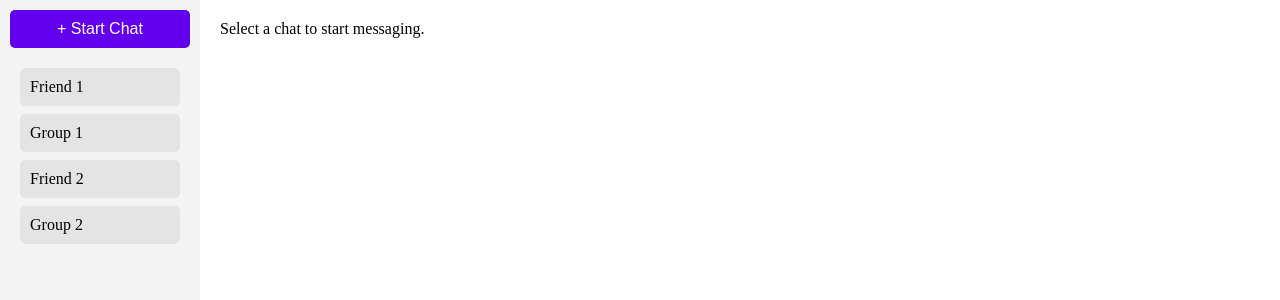
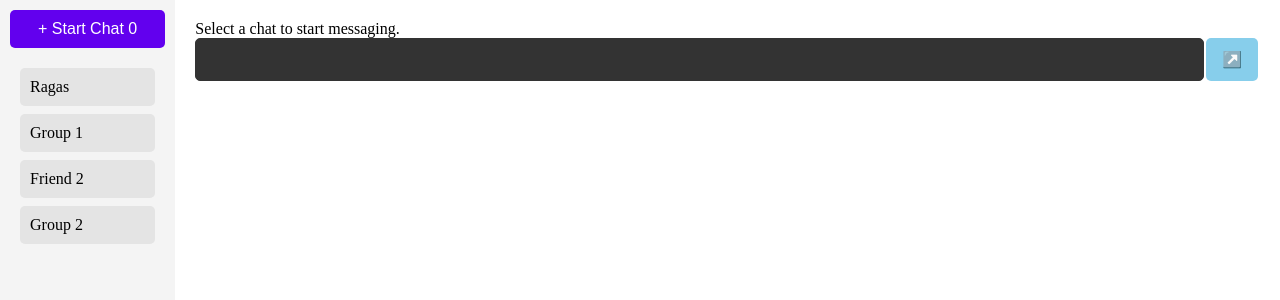
Before and after one commit to sagardubey14/quickchat-frontend, a React (Vite) app: page /chat in a window 1280 px wide. Shown: the top 300 px of the page. Built offline with nearby package versions, Linux system fonts and the light colour scheme.

Commit message:
Chat UI-3

```diff
--- a/package.json
+++ b/package.json
@@ -7,7 +7,8 @@
     "dev": "vite",
     "build": "vite build",
     "lint": "eslint .",
-    "preview": "vite preview"
+    "preview": "vite preview",
+    "host":"vite --host"
   },
   "dependencies": {
     "react": "^18.3.1",
--- a/src/Components/CSS/ChatUI.css
+++ b/src/Components/CSS/ChatUI.css
@@ -0,0 +1,91 @@
+.StartChats{
+    position: fixed;
+    display: flex;
+    justify-content: center;
+    align-items: center;
+    top: 50%;
+    left: 50%;
+    padding: 10px;
+    translate: -50% -50%;
+    width: 100%;
+    z-index: 10;
+}
+
+.chatUI-div{
+  display: flex;
+  height: 100vh;
+  /* style={{ display: 'flex', height: '100vh' }} */
+}
+
+.startChatBtn{
+  width: 100%;
+  padding: 10px;
+  margin-bottom: 10px;
+  cursor: pointer;
+  /* style={{ width: '100%', padding: '10px', marginBottom: '10px', cursor: 'pointer' }} */
+}
+
+.leftColoumn{
+  width: 200px;
+  background-color: #f4f4f4;
+  padding: 10px;
+  /* style={{ width: '200px', backgroundColor: '#f4f4f4', padding: '10px' }} */
+}
+.leftColoumn-hidden{
+  width: 200px;
+  background-color: #f4f4f4;
+  padding: 10px;
+  /* style={{ width: '200px', backgroundColor: '#f4f4f4', padding: '10px' }} */
+}
+.rightColoumn-hidden{
+  width: 100%;
+}
+.rightColoumn{
+  width: 100%;
+}
+.backButton{
+  display: none;
+  width: 40px;
+  margin: 0 5px 5px 0;
+  /* style={{width:'40px', margin:'0 5px 5px 0'}} */
+}
+.sendBtn{
+  width: 5%;
+  background-color: skyblue;
+  margin: 0 2px;
+}
+.inputSend{
+  display: flex;
+  /* width: 86%; */
+  margin-top: auto;
+}
+/* Styles for mobile screens */
+@media (max-width: 767px) {
+  .startChatBtn{
+    color: red;
+  }
+
+  .leftColoumn,
+  .rightColoumn {
+    width: 100%;
+    transition: transform 0.3s ease;
+  }
+
+  .leftColoumn{
+    display: block;
+    transform: translateX(0);
+  }
+  .leftColoumn-hidden{
+    display: none;
+  }
+
+  .rightColoumn-hidden {
+    display: none;
+  }
+  .backButton{
+    display: block;
+  }
+  .sendBtn{
+    width: 15%;
+  }
+}
--- a/src/Components/CSS/Home.css
+++ b/src/Components/CSS/Home.css
@@ -12,6 +12,7 @@
   background: linear-gradient(135deg, #2A2A2A, #121212); /* Gradient background for more depth */
   color: #E0E0E0;
   display: flex;
+  flex-direction: column;
   justify-content: center;
   align-items: center;
   height: 100vh;
@@ -20,14 +21,14 @@
 
 /* Heading Styles */
 .heading {
-  font-size: 40px;
+  font-size: 150%;
   font-weight: bold;
   color: #6200EE; /* Accent color */
   margin-bottom: 20px; /* Space between heading and content */
   text-transform: uppercase;
   letter-spacing: 2px;
   position: absolute; /* Absolute positioning to keep it at the top */
-  top: 40px; /* 40px from the top */
+  top: 90px; /* 40px from the top */
   left: 50%;
   transform: translateX(-50%); /* Horizontally center */
 }
--- a/src/Components/CSS/StartChat.css
+++ b/src/Components/CSS/StartChat.css
@@ -2,10 +2,11 @@
     display: flex;
     justify-content: center;
     align-items: center;
+    border-radius: 3%;
     height: auto;
     border: 1px solid #333333;
     height: 600px;
-    width: auto;
+    width: 500px;
     flex-direction: column;
     position: relative;
     background-color: #121212; /* Primary background */
--- /dev/null
+++ b/src/Components/ChatDisplay.jsx
@@ -0,0 +1,88 @@
+import React from 'react'
+
+function ChatDisplay({selectedChat, setShowRight}) {
+  return (
+    <div style={{ flex: 1, backgroundColor: '#fff', padding: '20px', flexDirection:'column' }}>
+    {selectedChat ? (
+      <div style={{height:'95%'}}>
+        <div style={{display:'flex'}}>
+        <button onClick={()=>setShowRight(false)} className='backButton' >{'<-'}</button>
+        <h2>{selectedChat.name}</h2>
+        </div>
+        <div style={{ border: '1px solid #ddd', padding: '10px', borderRadius: '5px' }}>
+          <p>This is the chat with {selectedChat.name}.</p>
+        </div>
+
+        {/* Chat Messages */}
+        <div style={{ marginTop: '20px', flex:1, }}>
+          {selectedChat.messages.map((message) => (
+            <div
+              key={message.id}
+              style={{
+                display: 'flex',
+                flexDirection: message.sender === 'Sagar' ? 'row-reverse' : 'row',
+                marginBottom: '10px',
+                alignItems: 'flex-start',
+                 overflowY: 'auto'
+              }}
+            >
+              {/* Message Bubble */}
+              <div
+                style={{
+                  backgroundColor: message.sender === 'Sagar' ? '#d1f7c4' : '#f1f1f1',
+                  padding: '10px',
+                  paddingRight: message.sender === 'Sagar' ? '0' : '10px',
+                  borderRadius: '10px',
+                  maxWidth: '70%',
+                  position: 'relative',
+                  wordWrap: 'break-word',
+                }}
+              >
+                <p style={{ margin: 0, marginBottom:'2px' }}>
+                  {message.text}
+                  {
+                    (() => {
+                      switch (message.status) {
+                        case 'delivered':
+                          return <span style={{ marginRight: '5px', marginLeft:'5px', color: 'gray' }}>✓</span>;
+                        case 'read':
+                          return <span style={{ marginRight: '5px', marginLeft:'5px', color: 'blue' }}>✓</span>;
+                        case 'sent':
+                          return <span style={{ marginRight: '5px', marginLeft:'5px', color: 'gray' }}>↗</span>;
+                        default:
+                          return null;
+                      }
+                    })()
+                  }
+                </p>
+                <div
+                  style={{
+                    fontSize: '12px',
+                    color: '#888',
+                    position: 'absolute',
+                    bottom: '2%',
+                    right: '8%',
+                  }}
+                >
+                  {message.timeStamp}
+                </div>
+              </div>
+            </div>
+          ))}
+        </div>
+      </div>
+    ) : (
+      <p>Select a chat to start messaging.</p>
+    )}
+     {/* Input box and Send button */}
+     <div className='inputSend'>
+     <input style={{width:'100%'}}/>
+     <button className='sendBtn'>↗️</button>
+     </div>
+
+  </div>
+
+  )
+}
+
+export default ChatDisplay
--- a/src/Components/ChatUI.jsx
+++ b/src/Components/ChatUI.jsx
@@ -1,12 +1,172 @@
 import React, { useState } from 'react';
 import StartChat from './StartChat';
 import ChatList from './ChatList';
+import './CSS/ChatUI.css'
+import ChatDisplay from './ChatDisplay';
 
 const ChatUI = () => {
   const [selectedChat, setSelectedChat] = useState(null);
   const [showStartChat, setShowStartChat] = useState(false);
+  const [showRight, setShowRight] = useState(false);
+
   const chatList = [
-    { id: 1, name: 'Friend 1' },
+    {
+      "id": 1,
+      "name": "Ragas",
+      "messages": [
+        {
+          "id": 1,
+          "text": "Hey",
+          "sender": "Sagar",
+          "receiver": "Ragas",
+          "timeStamp": "7:00",
+          "status": "read"
+        },
+        {
+          "id": 2,
+          "text": "Hello",
+          "sender": "Ragas",
+          "receiver": "Sagar",
+          "timeStamp": "7:01"
+        },
+        {
+          "id": 3,
+          "text": "hahaha",
+          "sender": "Sagar",
+          "receiver": "Ragas",
+          "timeStamp": "7:02",
+          "status": "read"
+        },
+        {
+          "id": 4,
+          "text": "Bhak",
+          "sender": "Ragas",
+          "receiver": "Sagar",
+          "timeStamp": "7:02"
+        },
+        {
+          "id": 5,
+          "text": "hahaha",
+          "sender": "Sagar",
+          "receiver": "Ragas",
+          "timeStamp": "7:04",
+          "status": "delivered"
+        },
+        {
+          "id": 6,
+          "text": "hahaha",
+          "sender": "Sagar",
+          "receiver": "Ragas",
+          "timeStamp": "7:04",
+          "status": "sent"
+        },
+        {
+          "id": 7,
+          "text": "How's it going?",
+          "sender": "Sagar",
+          "receiver": "Ragas",
+          "timeStamp": "7:05",
+          "status": "delivered"
+        },
+        {
+          "id": 8,
+          "text": "All good, you?",
+          "sender": "Ragas",
+          "receiver": "Sagar",
+          "timeStamp": "7:06"
+        },
+        {
+          "id": 9,
+          "text": "Busy with work, you know.",
+          "sender": "Sagar",
+          "receiver": "Ragas",
+          "timeStamp": "7:07",
+          "status": "read"
+        },
+        {
+          "id": 10,
+          "text": "Same here, life’s crazy haha",
+          "sender": "Ragas",
+          "receiver": "Sagar",
+          "timeStamp": "7:08"
+        },
+        {
+          "id": 11,
+          "text": "Yeah, it’s never ending.",
+          "sender": "Sagar",
+          "receiver": "Ragas",
+          "timeStamp": "7:09",
+          "status": "delivered"
+        },
+        {
+          "id": 12,
+          "text": "True, I swear I never get time for myself.",
+          "sender": "Ragas",
+          "receiver": "Sagar",
+          "timeStamp": "7:10"
+        },
+        {
+          "id": 13,
+          "text": "I get that, man. We need a vacation.",
+          "sender": "Sagar",
+          "receiver": "Ragas",
+          "timeStamp": "7:11",
+          "status": "sent"
+        },
+        {
+          "id": 14,
+          "text": "Definitely. Somewhere peaceful, far from work.",
+          "sender": "Ragas",
+          "receiver": "Sagar",
+          "timeStamp": "7:12"
+        },
+        {
+          "id": 15,
+          "text": "That would be amazing! Any ideas?",
+          "sender": "Sagar",
+          "receiver": "Ragas",
+          "timeStamp": "7:13",
+          "status": "delivered"
+        },
+        {
+          "id": 16,
+          "text": "Maybe the mountains? Or a beach?",
+          "sender": "Ragas",
+          "receiver": "Sagar",
+          "timeStamp": "7:14"
+        },
+        {
+          "id": 17,
+          "text": "Mountains sound perfect right now!",
+          "sender": "Sagar",
+          "receiver": "Ragas",
+          "timeStamp": "7:15",
+          "status": "sent"
+        },
+        {
+          "id": 18,
+          "text": "Same! A quiet cabin away from everyone.",
+          "sender": "Ragas",
+          "receiver": "Sagar",
+          "timeStamp": "7:16"
+        },
+        {
+          "id": 19,
+          "text": "Haha, just imagine, no work, no noise. Pure bliss.",
+          "sender": "Sagar",
+          "receiver": "Ragas",
+          "timeStamp": "7:17",
+          "status": "read"
+        },
+        {
+          "id": 20,
+          "text": "Exactly! We should plan something soon.",
+          "sender": "Ragas",
+          "receiver": "Sagar",
+          "timeStamp": "7:18"
+        }
+      ]
+    },
     { id: 2, name: 'Group 1' },
     { id: 3, name: 'Friend 2' },
     { id: 4, name: 'Group 2' }
@@ -14,37 +174,33 @@ const ChatUI = () => {
 
   const handleChatSelect = (chat) => {
     setSelectedChat(chat);
+    setShowRight(true)
   };
 
   return (
-    <div style={{ display: 'flex', height: '100vh' }}>
+    <div className='chatUI-div'>
 
       {
-        showStartChat && <StartChat setShowStartChat={setShowStartChat} />
+        showStartChat &&
+        <div className='StartChats'>
+          <StartChat setShowStartChat={setShowStartChat} />
+        </div>
       }
       {/* Left Column */}
-      <div style={{ width: '200px', backgroundColor: '#f4f4f4', padding: '10px' }}>
+        <div className={`leftColoumn${showRight?'-hidden':'' }`}>
           <button
             onClick={()=>setShowStartChat(true)}
-          style={{ width: '100%', padding: '10px', marginBottom: '10px', cursor: 'pointer' }}
+            className='startChatBtn'
           >
-          + Start Chat
+            + Start Chat {showRight?'1':'0'}
           </button>
           <ChatList chatList={chatList} handleChatSelect={handleChatSelect}/>
         </div>
 
+
       {/* Right Column */}
-      <div style={{ flex: 1, backgroundColor: '#fff', padding: '20px' }}>
-        {selectedChat ? (
-          <div>
-            <h2>{selectedChat.name}</h2>
-            <div style={{ border: '1px solid #ddd', padding: '10px', borderRadius: '5px' }}>
-              <p>This is the chat with {selectedChat.name}.</p>
-            </div>
-          </div>
-        ) : (
-          <p>Select a chat to start messaging.</p>
-        )}
+      <div className={`rightColoumn${showRight?'':'-hidden' }`}>
+        <ChatDisplay selectedChat={selectedChat}  setShowRight={setShowRight}/>
       </div>
     </div>
   );
--- a/src/Components/StartChat.jsx
+++ b/src/Components/StartChat.jsx
@@ -43,7 +43,7 @@ function StartChat({setShowStartChat}) {
         <span style={{ marginLeft: "10px", marginBottom:'5px'} }>Group chats?</span>
         <button
           className="close-start-chat"
-          style={{height:'2px', width:'5px', borderRadius:'50%', display:'flex', alignItems:'center', justifyContent:'center', backgroundColor:'red', marginLeft:'auto'}}
+          style={{height:'2px', width:'5px', borderRadius:'50%', display:'flex', alignItems:'center', justifyContent:'center', backgroundColor:'red', marginLeft:'auto', marginBottom:'10px', marginRight:'5px'}}
           onClick={() => setShowStartChat(false)}
         >
           <span className="close-icon">x</span>
```
Lines whose indentation alone changed are shown as unchanged.
